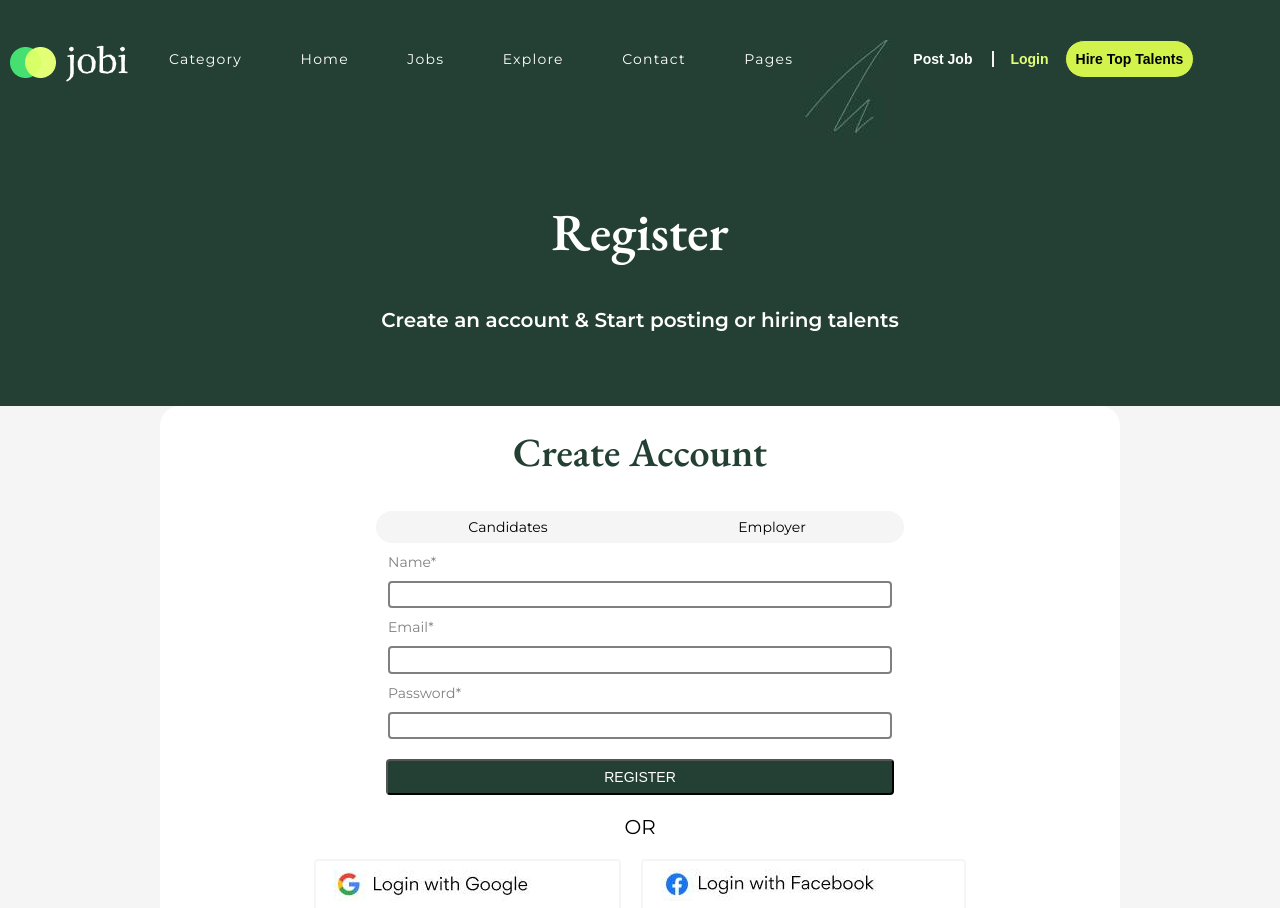
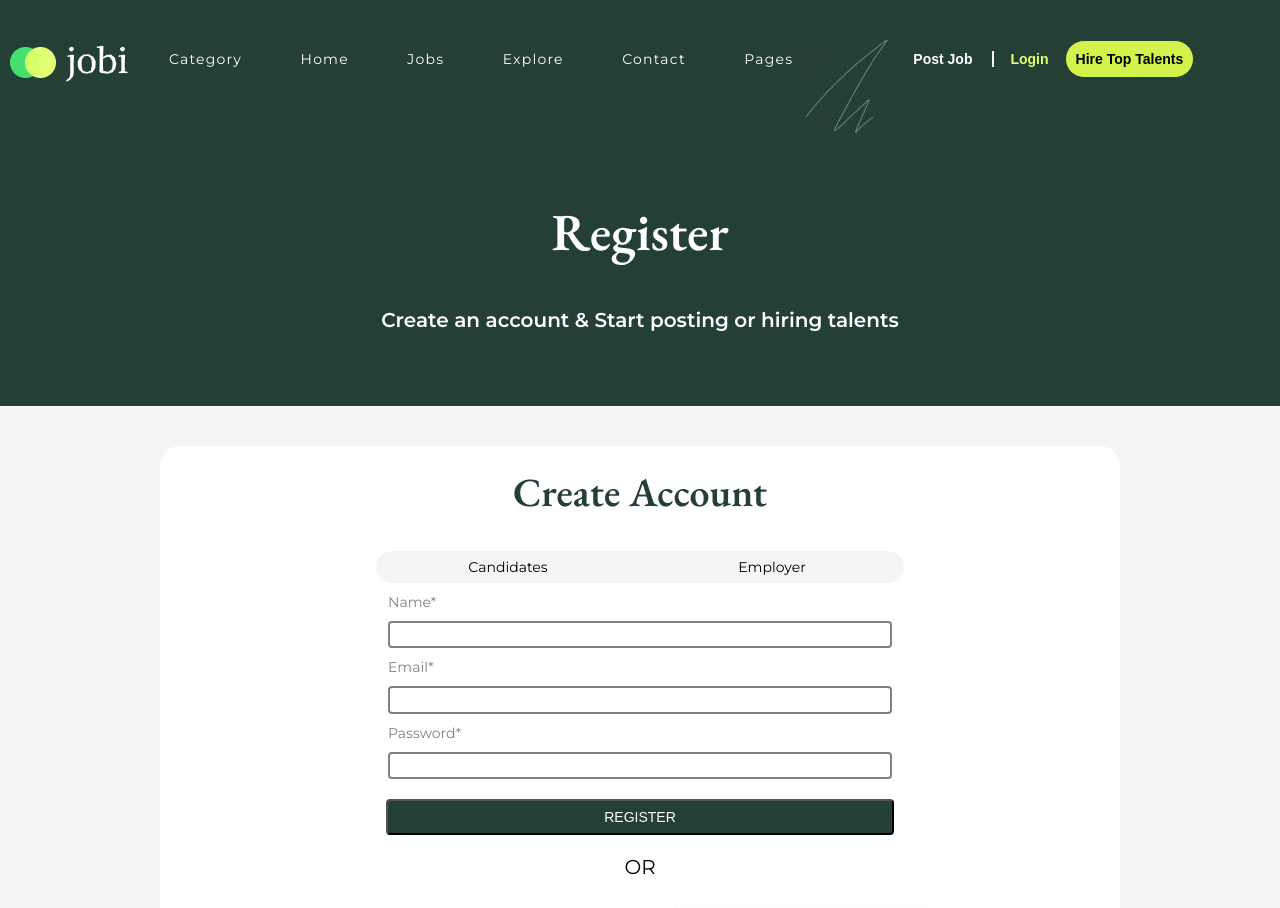
Before and after one commit to rodgersajb/jobi, a React (Vite) app: page /register in a window 1280 px wide. Shown: the top 908 px of the page. Built offline with nearby package versions, Linux system fonts and the light colour scheme; no server answers.

Commit message:
fixed live 404 page rendering problems, adjusted stylings for register form and login Modal

```diff
--- a/src/Components/Homepage/Nav.jsx
+++ b/src/Components/Homepage/Nav.jsx
@@ -35,8 +35,8 @@ const Nav = () => {
             Login
           </button>
           <button>
-            Register
-            <Link to="/register"></Link>
+
+            <Link to="/register">Register</Link>
           </button>
         </div>
       </nav>
--- a/src/Components/LoginModal.jsx
+++ b/src/Components/LoginModal.jsx
@@ -2,8 +2,8 @@ import { useState } from "react";
 import { Link, Navigate } from "react-router-dom";
 
 
-import googleLogIn from "../assets/google-login.jpg";
-import fbLogin from "../assets/fb-login.jpg";
+import googleLogIn from "../assets/g-login.jpg";
+import fbSignUp from "../assets/fb-sign-up.jpg";
 
 import {
   getAuth,
@@ -181,7 +181,7 @@ const LoginModal = () => {
                     alt="google log in button"
                   />
                 </button>
-                <button onClick={fbLogin}>
+                <button onClick={fbSignUp}>
                   <img
                     src="src/assets/fb-log.jpg"
                     alt="facebook log in button"
--- a/src/Components/RegisterForm.jsx
+++ b/src/Components/RegisterForm.jsx
@@ -5,6 +5,9 @@ import { googleSignUp, facebookSignUp } from "./SignUps";
 import { ModalContext } from "../Contexts/ModalContext";
 import { AuthContext } from "../Contexts/AuthContext";
 import LoginModal from "./LoginModal";
+
+import googleLogo from "../assets/google-sign-up.jpg";
+import facebookLogo from "../assets/fb-sign-up.jpg";
 
 import { useState, useContext } from "react";
 
@@ -88,13 +91,13 @@ const RegisterForm = () => {
               <div className="sign-in-buttons">
                 <button onClick={googleSignUp}>
                   <img
-                    src="src/assets/g-login.jpg"
+                    src={googleLogo}
                     alt="google log in button"
                   />
                 </button>
                 <button onClick={facebookSignUp}>
                   <img
-                    src="src/assets/fb-log.jpg"
+                    src={facebookLogo}
                     alt="facebook log in button"
                   />
                 </button>
--- a/src/styles/sass/partials/_register.scss
+++ b/src/styles/sass/partials/_register.scss
@@ -8,7 +8,6 @@
     align-items: flex-start;
     margin-top: 2rem;
     width: 95%;
-
 
     li {
       color: #fff;
@@ -55,6 +54,7 @@
     display: flex;
     align-items: center;
     justify-content: center;
+    padding: 4rem 0;
     .form-container {
       background: #fff;
       margin: 10rem 0;
@@ -141,7 +141,6 @@
           font-family: $heading2;
           font-size: 2rem;
           padding: 2rem 0 0 0;
-
         }
         .flex-container {
           .sign-in-buttons {
@@ -150,13 +149,8 @@
             gap: 2rem;
             button {
               background: #fff;
-              border: 2px solid $lightgrey;
-
-              &:hover,
-              &:focus {
-                border: 2px solid $registerGreen;
-                transition: ease 0.3s;
-              }
+              border: none;
+              cursor: pointer;
             }
           }
         }
@@ -202,7 +196,6 @@
       margin-bottom: 0;
       a {
         color: $green;
-
       }
     }
     form {
@@ -240,11 +233,16 @@
             background: #fff;
             border: 2px solid $lightgrey;
             border-radius: 1rem;
+            cursor: pointer;
+            transition: ease-in-out 0.3s;
+            &:hover,
+            &:focus {
+              border: 2px solid $registerGreen;
+            }
           }
-
         }
         a {
-          color:$registerGreen;
+          color: $registerGreen;
           border-bottom: 1px solid $registerGreen;
         }
         .close-modal {
@@ -259,7 +257,6 @@
           height: 3rem;
           width: 3rem;
           font-size: 1.6rem;
-
         }
       }
     }
```
Also changed, not shown: src/assets/fb-sign-up.jpg (added), src/assets/google-sign-up.jpg (added).
